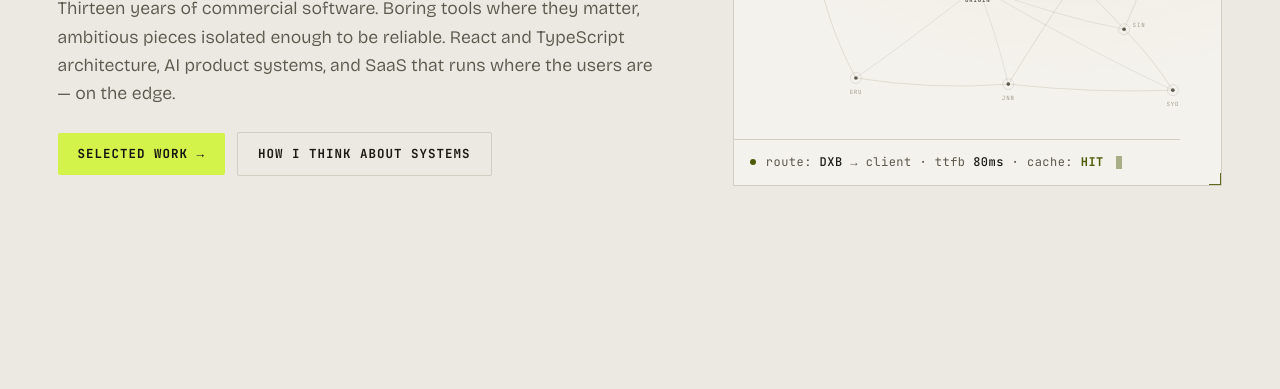
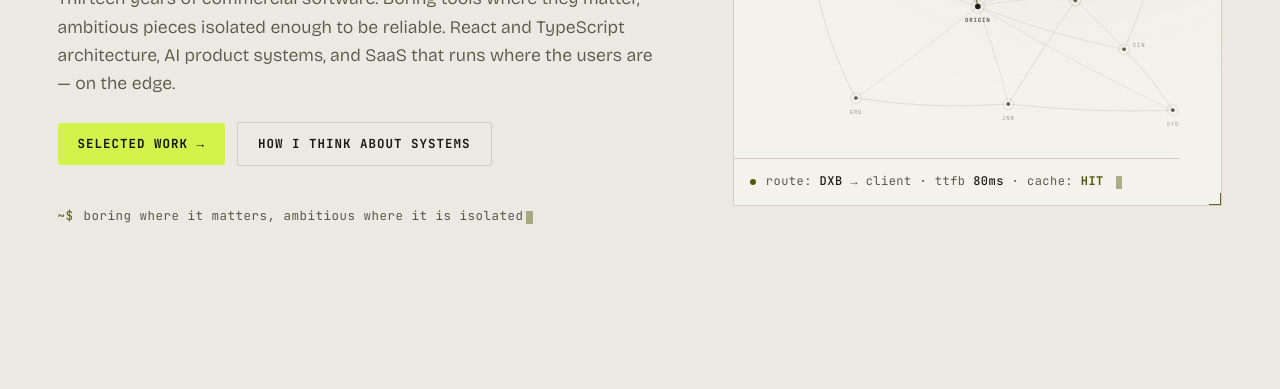
Before and after one commit to sviat-barbutsa/barbutsa.com, an Astro site: page / in a window 1280 px wide. Shown: the part 411-800 px from the top of the page. Built offline with nearby package versions, Linux system fonts and the light colour scheme; Astro itself is replaced by a stand-in of ours.

Commit message:
feat: typewriter

```diff
--- /dev/null
+++ b/src/components/Doctrine.astro
@@ -0,0 +1,10 @@
+---
+/**
+ * The doctrine line — the hero's use of the generic <Typewriter>.
+ * Phrases are content, so they live in src/data/doctrine.json.
+ */
+import Typewriter from "@/components/Typewriter.astro";
+import doctrine from "@/data/doctrine.json";
+---
+
+<Typewriter phrases={doctrine} srLabel="Field notes" />
--- /dev/null
+++ b/src/components/Typewriter.astro
@@ -0,0 +1,61 @@
+---
+/**
+ * Typewriter — generic, reusable terminal line. Astro's version of a
+ * "hook": markup + binding here, behavior in src/lib/typer.ts.
+ *
+ * Reusable by design:
+ *  - any number of instances per page (the script binds them all)
+ *  - phrases and speeds passed as props, serialized to data-attrs
+ *  - NO layout shift at any width: a hidden ghost of the LONGEST
+ *    phrase occupies the same grid cell as the live line, so the
+ *    box is always sized as if the longest phrase were fully typed —
+ *    wrapped lines included.
+ *
+ * Usage:
+ *   <Typewriter phrases={list} />
+ *   <Typewriter phrases={list} prompt=">" srLabel="Motto" typeMs={30} />
+ */
+import type { TyperOptions } from "@/lib/typer";
+
+interface Props extends TyperOptions {
+  phrases: readonly string[];
+  /** The prompt glyph; empty string hides it. */
+  prompt?: string;
+  /** Intro for the static screen-reader sentence. */
+  srLabel?: string;
+}
+
+const { phrases, prompt = "~$", srLabel = "Notes", ...options } = Astro.props;
+
+/* The ghost reserves space for the worst case. */
+const longest = [...phrases].sort((a, b) => b.length - a.length)[0] ?? "";
+---
+
+<p
+  class="typeline"
+  aria-hidden="true"
+  data-typer
+  data-typer-phrases={JSON.stringify(phrases)}
+  data-typer-options={JSON.stringify(options)}
+>
+  {prompt && <span class="prompt">{prompt}</span>}
+  <span class="line">
+    <span class="ghost">{longest}</span>
+    <span class="live"><span data-typer-text></span><span class="caret"></span></span>
+  </span>
+</p>
+<p class="visually-hidden">{srLabel}: {phrases.join("; ")}.</p>
+
+<script>
+  import { initTyper, type TyperOptions } from "@/lib/typer";
+
+  /* Bind every instance on the page — the script is deduped by Astro,
+     so it runs once no matter how many <Typewriter>s exist. */
+  for (const root of document.querySelectorAll<HTMLElement>("[data-typer]")) {
+    const el = root.querySelector<HTMLElement>("[data-typer-text]");
+    if (!el) continue;
+    const phrases = JSON.parse(root.dataset.typerPhrases ?? "[]") as string[];
+    const options = JSON.parse(root.dataset.typerOptions ?? "{}") as TyperOptions;
+    initTyper(el, phrases, options);
+  }
+</script>
--- /dev/null
+++ b/src/data/doctrine.json
@@ -0,0 +1,12 @@
+[
+  "new tech must pay for its own complexity",
+  "an AI feature earns its place or it ships out",
+  "friendly UI is engineering, not decoration",
+  "every dependency is a debt with interest",
+  "a model call is a dependency with moods",
+  "evaluation before enthusiasm",
+  "design for deletion — change stays cheap",
+  "velocity dies quietly, in small couplings",
+  "boring where it matters, ambitious where it is isolated",
+  "the demo is not the product"
+]
--- /dev/null
+++ b/src/lib/typer.ts
@@ -0,0 +1,152 @@
+/**
+ * typer — terminal-style typewriter for the hero doctrine line.
+ *
+ * Types a phrase with slight human jitter, holds, erases faster,
+ * blinks idle, moves to the next. Same behavioral contracts as every
+ * animation on this site:
+ *  - prefers-reduced-motion → one static phrase, zero timers
+ *  - pauses when the tab is hidden or the element leaves the viewport
+ *  - registers with the pause registry so theme-switch snapshots
+ *    never capture a mid-character frame
+ *  - no layout shift: the container reserves its height in CSS
+ */
+
+import { register, deregister } from "./canvas-engine/registry";
+
+export interface TyperOptions {
+  /** ms per typed character (± jitter). */
+  typeMs?: number;
+  jitterMs?: number;
+  /** ms per erased character. */
+  eraseMs?: number;
+  /** ms the full phrase stays on screen. */
+  holdMs?: number;
+  /** ms of empty-line blink between phrases. */
+  blinkMs?: number;
+}
+
+const DEFAULTS: Required<TyperOptions> = {
+  typeMs: 46,
+  jitterMs: 34,
+  eraseMs: 22,
+  holdMs: 3200,
+  blinkMs: 900,
+};
+
+export interface TyperHandle {
+  destroy(): void;
+}
+
+export function initTyper(
+  el: HTMLElement,
+  phrases: readonly string[],
+  options: TyperOptions = {},
+): TyperHandle {
+  if (phrases.length === 0) return { destroy: () => {} };
+  const { typeMs: TYPE_MS, jitterMs: JITTER_MS, eraseMs: ERASE_MS, holdMs: HOLD_MS, blinkMs: BLINK_MS } = { ...DEFAULTS, ...options };
+
+  const reduced = matchMedia("(prefers-reduced-motion: reduce)").matches;
+  if (reduced) {
+    el.textContent = phrases[0]!;
+    return { destroy: () => {} };
+  }
+
+  let index = Math.floor(Math.random() * phrases.length);
+  let pos = 0;
+  let phase: "type" | "hold" | "erase" | "blink" = "type";
+  let timer = 0;
+  let pausedExternally = false;
+  let visible = true;
+  let pageVisible = document.visibilityState === "visible";
+  let running = false;
+
+  const phrase = (): string => phrases[index % phrases.length]!;
+
+  const step = (): void => {
+    if (!running) return;
+    let delay: number;
+
+    if (phase === "type") {
+      pos += 1;
+      el.textContent = phrase().slice(0, pos);
+      if (pos >= phrase().length) {
+        phase = "hold";
+        delay = HOLD_MS;
+      } else {
+        delay = TYPE_MS + Math.random() * JITTER_MS;
+        /* micro-pause after spaces reads as word rhythm */
+        if (phrase()[pos - 1] === " ") delay += 40;
+      }
+    } else if (phase === "hold") {
+      phase = "erase";
+      delay = ERASE_MS;
+    } else if (phase === "erase") {
+      pos -= 1;
+      el.textContent = phrase().slice(0, pos);
+      if (pos <= 0) {
+        phase = "blink";
+        delay = BLINK_MS;
+      } else {
+        delay = ERASE_MS;
+      }
+    } else {
+      index += 1;
+      phase = "type";
+      pos = 0;
+      delay = TYPE_MS;
+    }
+
+    timer = window.setTimeout(step, delay);
+  };
+
+  const sync = (): void => {
+    const should = !pausedExternally && visible && pageVisible;
+    if (should && !running) {
+      running = true;
+      timer = window.setTimeout(step, 200);
+    } else if (!should && running) {
+      running = false;
+      clearTimeout(timer);
+    }
+  };
+
+  const onVisibility = (): void => {
+    pageVisible = document.visibilityState === "visible";
+    sync();
+  };
+  document.addEventListener("visibilitychange", onVisibility);
+
+  const io = new IntersectionObserver(
+    (entries) => {
+      visible = entries[entries.length - 1]?.isIntersecting ?? true;
+      sync();
+    },
+    { rootMargin: "32px" },
+  );
+  io.observe(el);
+
+  const pausable = {
+    pause: (): void => {
+      pausedExternally = true;
+      sync();
+    },
+    resume: (): void => {
+      pausedExternally = false;
+      sync();
+    },
+    refreshTheme: (): void => {},
+  };
+  register(pausable);
+
+  sync();
+
+  return {
+    destroy: (): void => {
+      running = false;
+      clearTimeout(timer);
+      io.disconnect();
+      document.removeEventListener("visibilitychange", onVisibility);
+      deregister(pausable);
+    },
+  };
+}
--- a/src/pages/index.astro
+++ b/src/pages/index.astro
@@ -2,6 +2,7 @@
 import { getCollection } from "astro:content";
 import Layout from "@/layouts/Layout.astro";
 import AtlasHero from "@/components/AtlasHero.astro";
+import Doctrine from "@/components/Doctrine.astro";
 import { site } from "@/data/site";
 import labs from "@/data/labs.json";
 import caseStudies from "@/data/case-studies.json";
@@ -33,6 +34,7 @@ const fmt = (d: Date) =>
         <a class="btn" href="/lab">Selected work →</a>
         <a class="btn" data-kind="ghost" href="/architecture">How I think about systems</a>
       </div>
+      <Doctrine />
     </div>
     <AtlasHero />
   </section>
--- a/src/styles/components.css
+++ b/src/styles/components.css
@@ -520,3 +520,54 @@
   & a:hover { text-decoration: underline; }
   & [aria-disabled="true"] { color: var(--color-faint); pointer-events: none; }
 }
+
+/* typeline — generic terminal typewriter (see Typewriter.astro).
+   ZERO layout shift by construction: .ghost (the longest phrase,
+   visibility:hidden) and .live share one grid cell, so the box is
+   always sized for the worst case — including wrapped lines.
+   --flow: extra breathing room when placed inside a .stack. */
+.typeline {
+  --flow: var(--space-l);
+  font-family: var(--font-mono);
+  font-size: var(--mono-s);
+  letter-spacing: 0.04em;
+  line-height: 1.6;
+  color: var(--color-text-2);
+  display: flex;
+  align-items: baseline;
+  gap: 10px;
+  /* NOT margin:0 — that would beat the .stack flow (components layer
+     wins over composition). NOT prose either: escape p{max-width}. */
+  max-width: none;
+
+  & .prompt {
+    color: var(--color-signal);
+    flex: none;
+    user-select: none;
+  }
+
+  & .line {
+    display: grid;
+    min-width: 0;
+  }
+
+  & .ghost,
+  & .live {
+    grid-area: 1 / 1;
+  }
+
+  & .ghost {
+    visibility: hidden;
+    user-select: none;
+  }
+
+  & .caret {
+    display: inline-block;
+    width: 7px;
+    height: 1em;
+    margin-left: 2px;
+    vertical-align: text-bottom;
+    background: var(--color-signal);
+    animation: brand-pulse 1.1s steps(2, end) infinite;
+  }
+}
```
